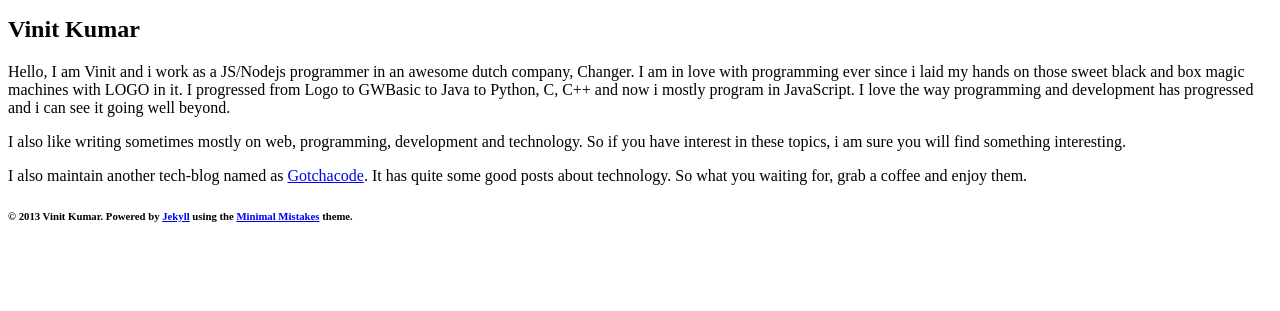
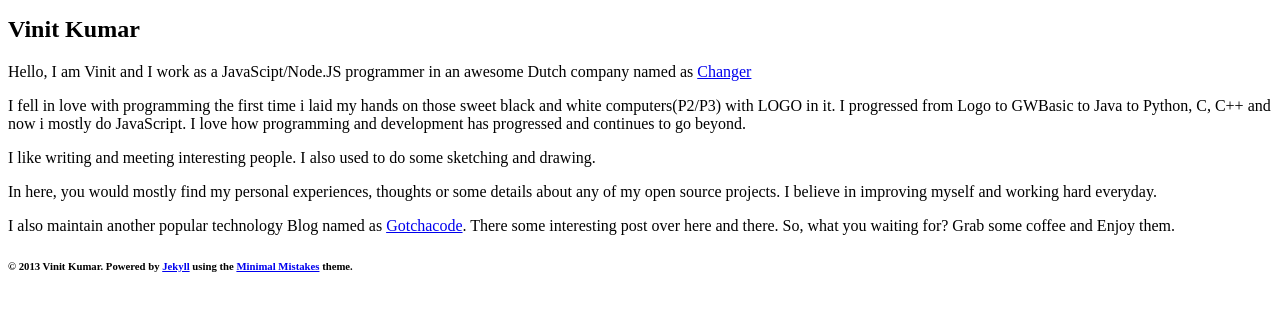
Before and after one commit to vinitkumar/vinitkumar.github.com, a Jekyll site: the page built from about.md, in a window 1280 px wide, cut to the strip 620-943 px from the top of the page. Shown: the top 311 px of the strip. Built offline with Jekyll 4.4.1, drawn with Linux system fonts in a browser that asks for light colours; nearby versions of some CDN libraries; before the commit the page ends 900 px from its top, so only the background shows below that.

Commit message:
updated about

```diff
--- a/about.md
+++ b/about.md
@@ -8,9 +8,12 @@ image:
   feature: texture-feature-05.jpg
 ---
 
-Hello, I am Vinit and i work as a JS/Nodejs programmer in an awesome dutch company, Changer.
-I am in love with programming ever since i laid my hands on those sweet black and box magic machines with LOGO in it. I progressed from Logo to GWBasic to Java to Python, C, C++ and now i mostly program in JavaScript. I love the way programming and development has progressed and i can see it going well beyond.
+Hello, I am Vinit and I work as a JavaScipt/Node.JS programmer in an awesome Dutch company named as [Changer](http://changer.nl)
 
-I also like writing sometimes mostly on web, programming, development and technology. So if you have interest in these topics, i am sure you will find something interesting.
+I fell in love with programming the first time i laid my hands on those sweet black and white computers(P2/P3) with LOGO in it. I progressed from Logo to GWBasic to Java to Python, C, C++ and now i mostly do JavaScript. I love how programming and development has progressed and continues to go beyond.
 
-I also maintain another tech-blog named as [Gotchacode](http://www.gotchacode.com). It has quite some good posts about technology. So what you waiting for, grab a coffee and enjoy them.
+I like writing and meeting interesting people. I also used to do some sketching and drawing.
+
+In here, you would mostly find my personal experiences, thoughts or some details about any of my open source projects. I believe in improving myself and working hard everyday.
+
+I also maintain another popular technology Blog named as [Gotchacode](http://www.gotchacode.com). There some interesting post over here and there. So, what you waiting for? Grab some coffee and Enjoy them.
```
